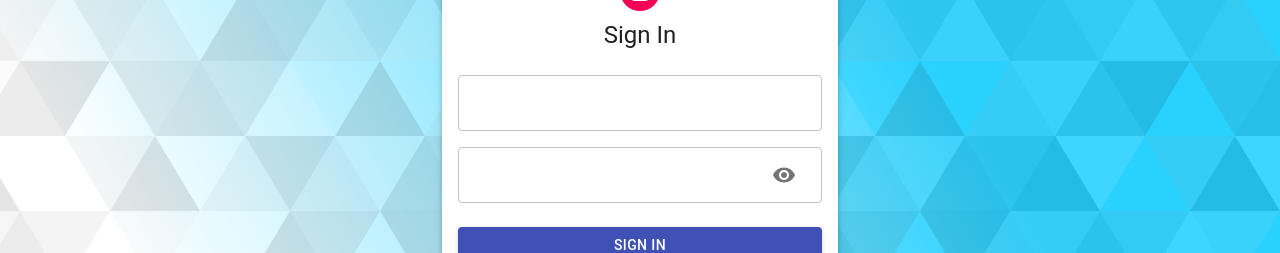
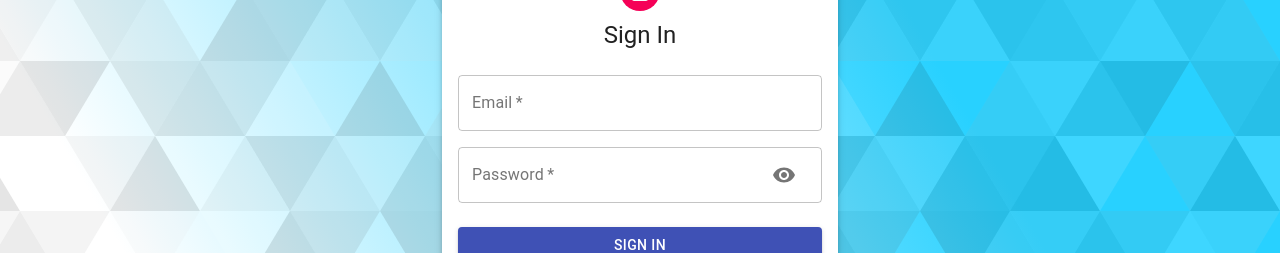
Before and after one commit to phdangg/memories-social, a React (Create React App) app in the folder client/: page /auth in a window 1280 px wide. Shown: the part 239-492 px from the top of the page. Built offline with nearby package versions, Linux system fonts and the light colour scheme; no server answers.

Commit message:
add label to TextField compo

```diff
--- a/client/src/components/Auth/Input.js
+++ b/client/src/components/Auth/Input.js
@@ -11,7 +11,8 @@ const Input = ({ name, handleChange, label, half, autoFocus, type, handleShowPas
             onChange={handleChange}
             variant='outlined'
             required
-            fullWidth={label}
+            fullWidth
+            label={label}
             autoFocus={autoFocus}
             type={type}
             InputProps={name === 'password' && {
```
